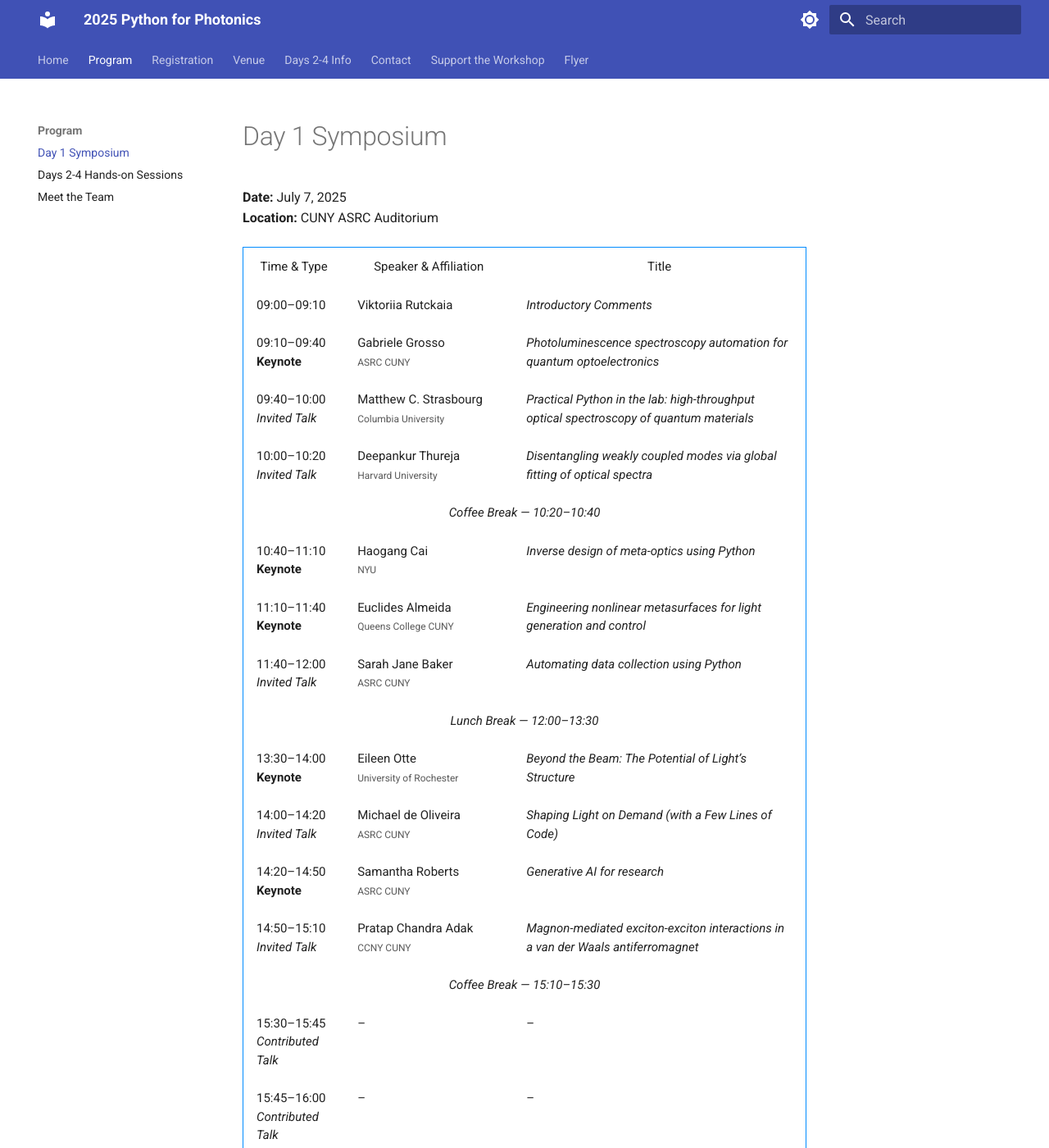
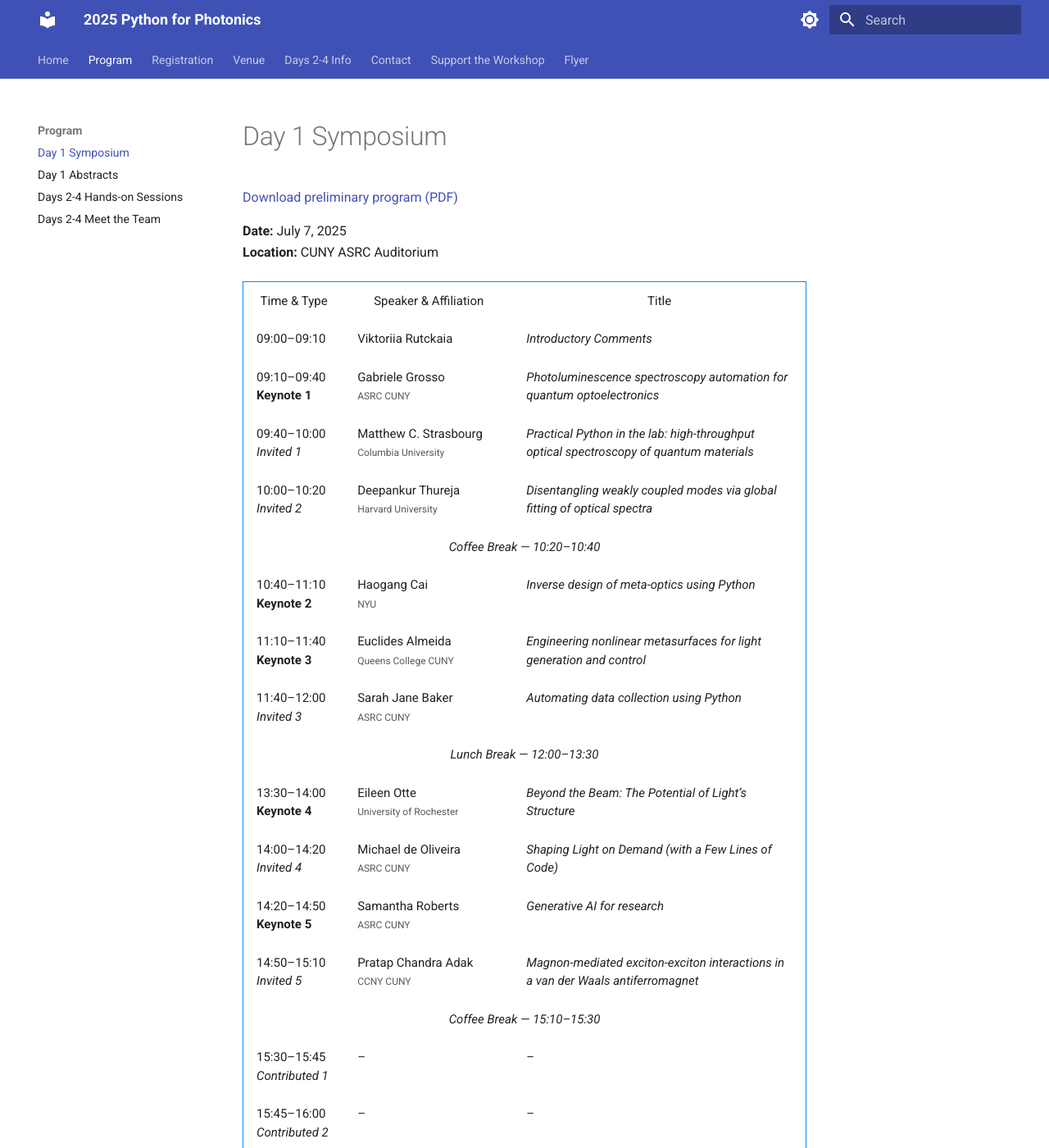
Before and after one commit to asrc-photonics/2025-python-for-photonics, an MkDocs documentation site: the page built from docs/program_day1.md, in a window 1280 px wide and 1400 px high. Shown: the whole window at 82% size. Built offline with MkDocs 1.6.1 and Material for MkDocs 9.7.7, drawn with Linux system fonts in a browser that asks for light colours; some of the changed text lies outside the part shown.

Commit message:
updated program and abstracts

```diff
--- a/docs/program_day1.md
+++ b/docs/program_day1.md
@@ -1,3 +1,5 @@
+[Download preliminary program (PDF)](assets/schedule/Preliminary_Program.pdf)
+
 <p><strong>Date:</strong> July 7, 2025<br>
 <strong>Location:</strong> CUNY ASRC Auditorium</p>
 
@@ -16,75 +18,75 @@
       <td><em>Introductory Comments</em></td>
     </tr>
     <tr class="keynote-row">
-      <td>09:10–09:40<br><strong>Keynote</strong></td>
+      <td>09:10–09:40<br><strong>Keynote 1</strong></td>
       <td>Gabriele Grosso<br><small>ASRC CUNY</small></td>
       <td><em>Photoluminescence spectroscopy automation for quantum optoelectronics</em></td>
     </tr>
     <tr class="invited-row">
-      <td>09:40–10:00<br><em>Invited Talk</em></td>
+      <td>09:40–10:00<br><em>Invited 1</em></td>
       <td>Matthew C. Strasbourg<br><small>Columbia University</small></td>
       <td><em>Practical Python in the lab: high-throughput optical spectroscopy of quantum materials</em></td>
     </tr>
     <tr class="invited-row">
-      <td>10:00–10:20<br><em>Invited Talk</em></td>
+      <td>10:00–10:20<br><em>Invited 2</em></td>
       <td>Deepankur Thureja<br><small>Harvard University</small></td>
       <td><em>Disentangling weakly coupled modes via global fitting of optical spectra</em></td>
     </tr>
     <tr><td colspan="3" class="break">Coffee Break — 10:20–10:40</td></tr>
     <tr class="keynote-row">
-      <td>10:40–11:10<br><strong>Keynote</strong></td>
+      <td>10:40–11:10<br><strong>Keynote 2</strong></td>
       <td>Haogang Cai<br><small>NYU</small></td>
       <td><em>Inverse design of meta-optics using Python</em></td>
     </tr>
     <tr class="keynote-row">
-      <td>11:10–11:40<br><strong>Keynote</strong></td>
+      <td>11:10–11:40<br><strong>Keynote 3</strong></td>
       <td>Euclides Almeida<br><small>Queens College CUNY</small></td>
       <td><em>Engineering nonlinear metasurfaces for light generation and control</em></td>
     </tr>
     <tr class="invited-row">
-      <td>11:40–12:00<br><em>Invited Talk</em></td>
+      <td>11:40–12:00<br><em>Invited 3</em></td>
       <td>Sarah Jane Baker<br><small>ASRC CUNY</small></td>
       <td><em>Automating data collection using Python</em></td>
     </tr>
     <tr><td colspan="3" class="break">Lunch Break — 12:00–13:30</td></tr>
     <tr class="keynote-row">
-      <td>13:30–14:00<br><strong>Keynote</strong></td>
+      <td>13:30–14:00<br><strong>Keynote 4</strong></td>
       <td>Eileen Otte<br><small>University of Rochester</small></td>
       <td><em>Beyond the Beam: The Potential of Light’s Structure</em></td>
     </tr>
     <tr class="invited-row">
-      <td>14:00–14:20<br><em>Invited Talk</em></td>
+      <td>14:00–14:20<br><em>Invited 4</em></td>
       <td>Michael de Oliveira<br><small>ASRC CUNY</small></td>
       <td><em>Shaping Light on Demand (with a Few Lines of Code)</em></td>
     </tr>
     <tr class="keynote-row">
-      <td>14:20–14:50<br><strong>Keynote</strong></td>
+      <td>14:20–14:50<br><strong>Keynote 5</strong></td>
       <td>Samantha Roberts<br><small>ASRC CUNY</small></td>
       <td><em>Generative AI for research</em></td>
     </tr>
     <tr class="invited-row">
-      <td>14:50–15:10<br><em>Invited Talk</em></td>
+      <td>14:50–15:10<br><em>Invited 5</em></td>
       <td>Pratap Chandra Adak<br><small>CCNY CUNY</small></td>
       <td><em>Magnon-mediated exciton-exciton interactions in a van der Waals antiferromagnet</em></td>
     </tr>
     <tr><td colspan="3" class="break">Coffee Break — 15:10–15:30</td></tr>
     <tr>
-      <td>15:30–15:45<br><em>Contributed Talk</em></td>
+      <td>15:30–15:45<br><em>Contributed 1</em></td>
       <td>–</td>
       <td>–</td>
     </tr>
     <tr>
-      <td>15:45–16:00<br><em>Contributed Talk</em></td>
+      <td>15:45–16:00<br><em>Contributed 2</em></td>
       <td>–</td>
       <td>–</td>
     </tr>
     <tr>
-      <td>16:00–16:15<br><em>Contributed Talk</em></td>
+      <td>16:00–16:15<br><em>Contributed 3</em></td>
       <td>–</td>
       <td>–</td>
     </tr>
     <tr>
-      <td>16:15–16:30<br><em>Contributed Talk</em></td>
+      <td>16:15–16:30<br><em>Contributed 4</em></td>
       <td>–</td>
       <td>–</td>
     </tr>
--- a/mkdocs.yml
+++ b/mkdocs.yml
@@ -87,8 +87,9 @@ nav:
   - Home: index.md
   - Program:
     - Day 1 Symposium: program_day1.md
+    - Day 1 Abstracts: abstracts.md
     - Days 2-4 Hands-on Sessions: program_days2-4.md
-    - Meet the Team: instructors.md
+    - Days 2-4 Meet the Team: instructors.md
   - Registration: registration.md
   - Venue: venue.md
   - Days 2-4 Info:
```
Also changed, not shown: docs/abstracts.md (added, +96 -0 lines), docs/prerequisites.md (+1 -1 lines), 2 other files.
